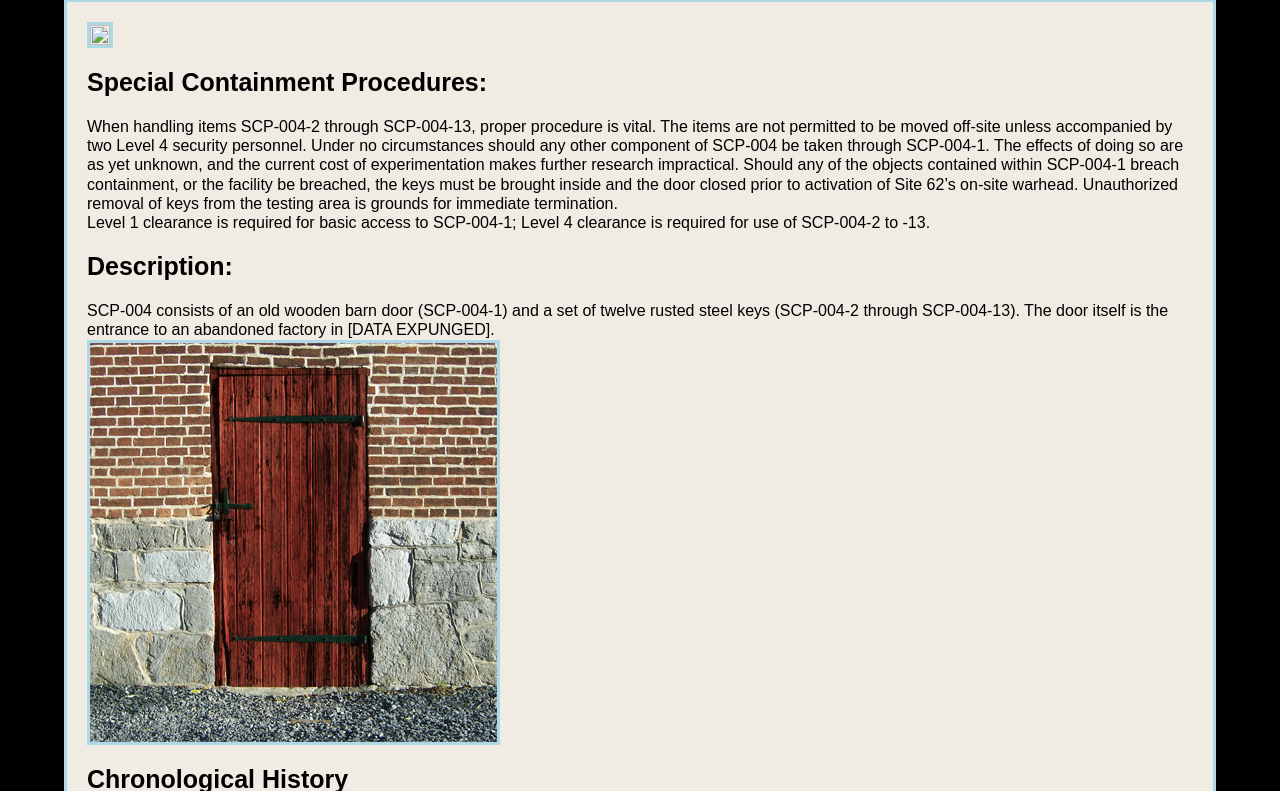
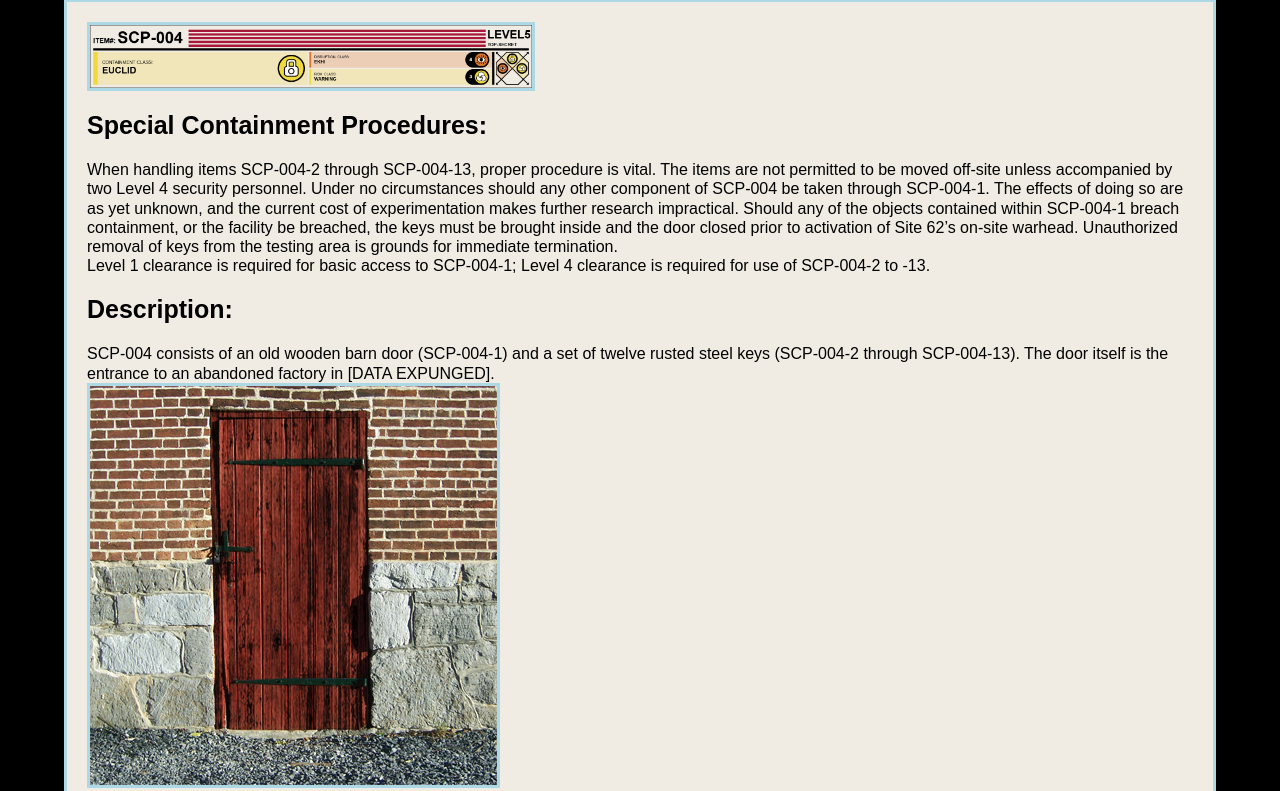
Before and after one commit to STINKYZIPPYKENZZ/SCP-2025, a plain HTML site: page scp-004.html in a window 1280 px wide. Shown: the part 151-942 px from the top of the page. Drawn offline with Linux system fonts and the light colour scheme.

Commit message:
Update scp-004.html

```diff
--- a/scp-004.html
+++ b/scp-004.html
@@ -18,7 +18,7 @@
                 <a href="scp-006.html">SCP 006</a>
             </nav>
             <div class="content">
-                <p><img src="/SCP Subject Files/images/acsbar-004.png"></p>
+                <p><img src="images/acsbar-004.png"></p>
                 <h3>Special Containment Procedures:</h3>
                 <p>When handling items SCP-004-2 through SCP-004-13, proper procedure is vital. The items are not permitted to be moved off-site unless accompanied by two Level 4 security personnel. Under no circumstances should any other component of SCP-004 be taken through SCP-004-1. The effects of doing so are as yet unknown, and the current cost of experimentation makes further research impractical. Should any of the objects contained within SCP-004-1 breach containment, or the facility be breached, the keys must be brought inside and the door closed prior to activation of Site 62’s on-site warhead. Unauthorized removal of keys from the testing area is grounds for immediate termination.</p>
                 <p>Level 1 clearance is required for basic access to SCP-004-1; Level 4 clearance is required for use of SCP-004-2 to -13.</p>
```
